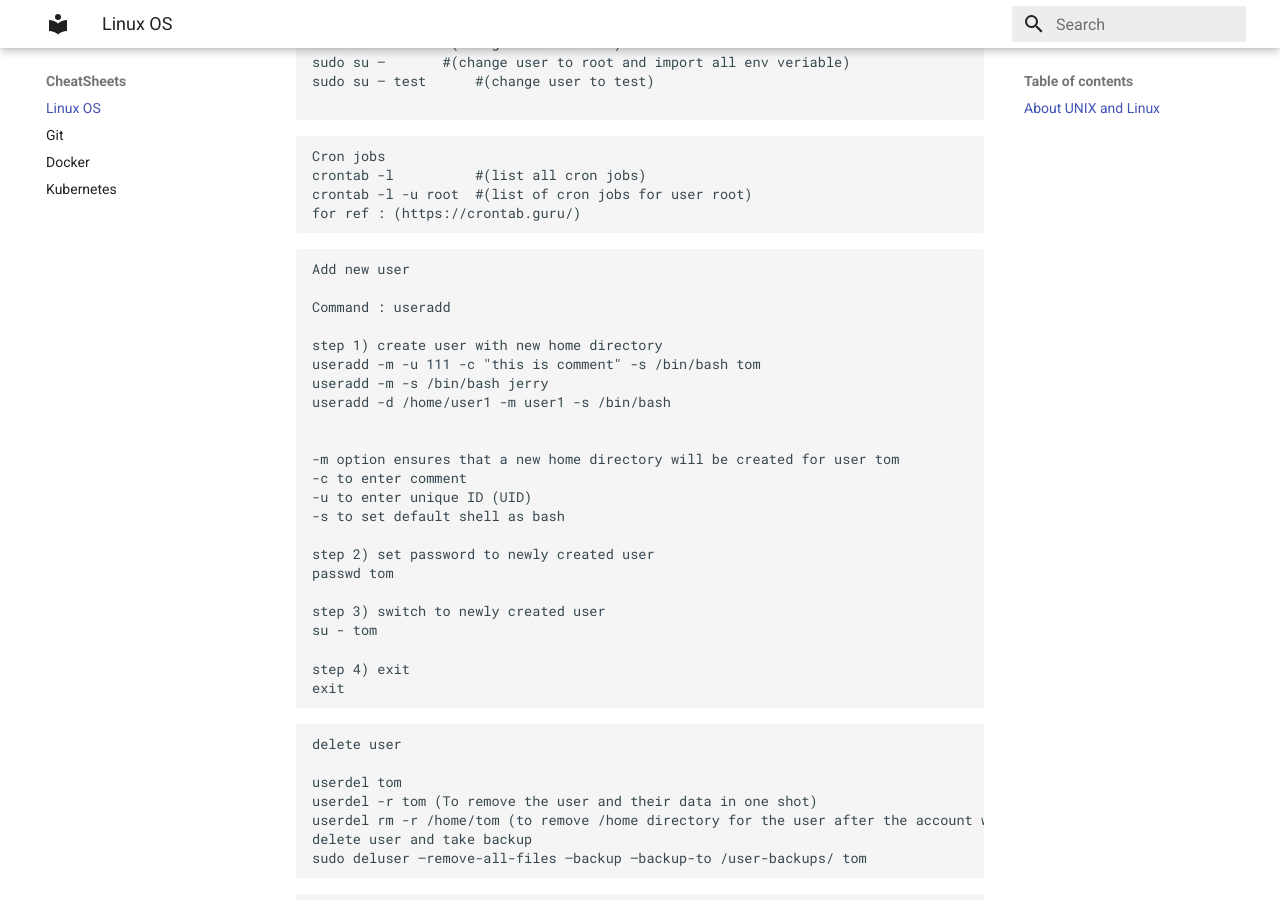
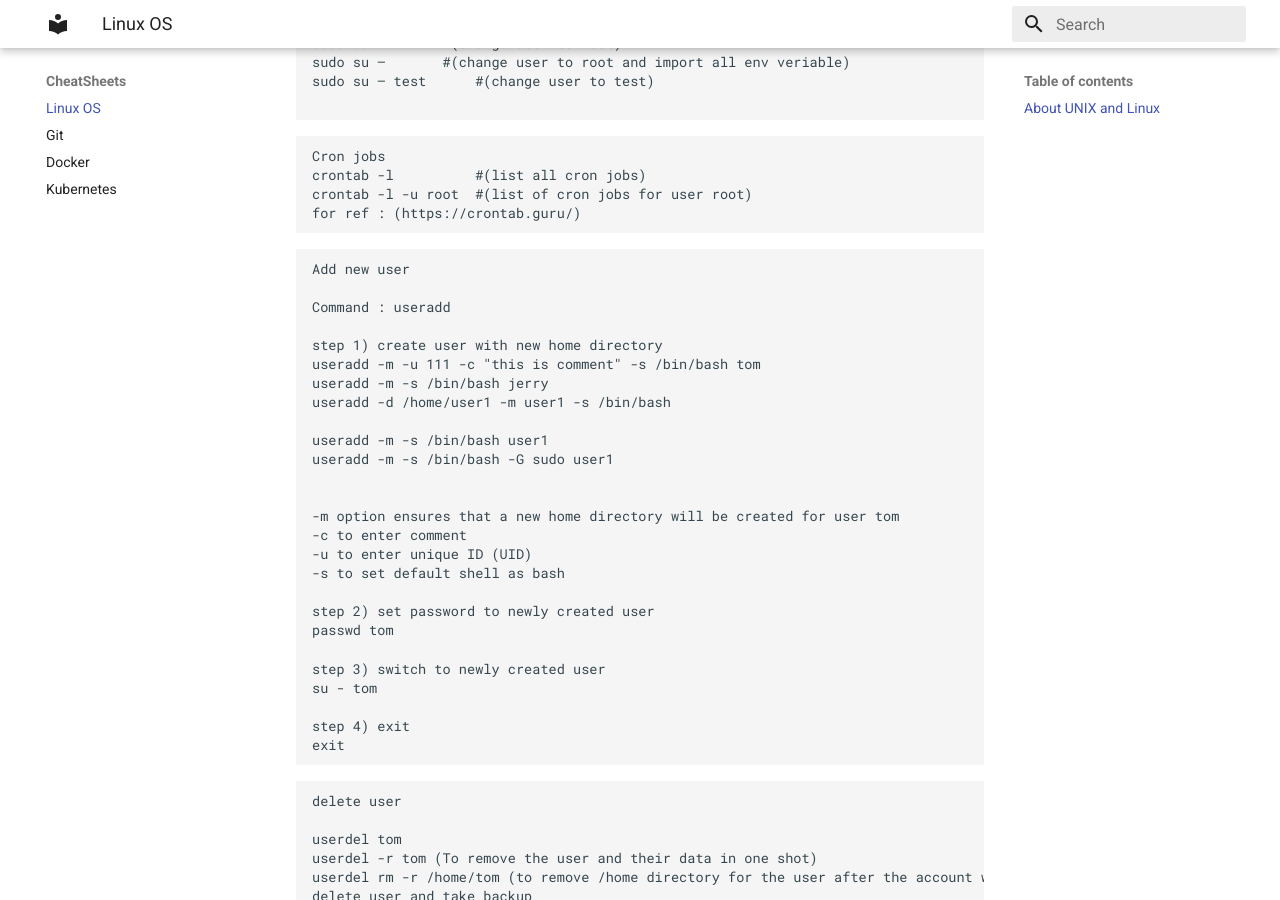
Before and after one commit to rishabdesai/mkdocs-cv, an MkDocs documentation site: the page built from docs/devtools/cheatsheet/linux.md, in a window 1280 px wide and 900 px high, scrolled down 1967 px. Built offline with MkDocs 1.6.1 and Material for MkDocs 9.7.7, drawn with Linux system fonts in a browser that asks for light colours.

Commit message:
useradd updated

```diff
--- a/docs/devtools/cheatsheet/linux.md
+++ b/docs/devtools/cheatsheet/linux.md
@@ -118,6 +118,9 @@ step 1) create user with new home directory
 useradd -m -u 111 -c "this is comment" -s /bin/bash tom
 useradd -m -s /bin/bash jerry
 useradd -d /home/user1 -m user1 -s /bin/bash
+
+useradd -m -s /bin/bash user1
+useradd -m -s /bin/bash -G sudo user1
 
 
 -m option ensures that a new home directory will be created for user tom
```
